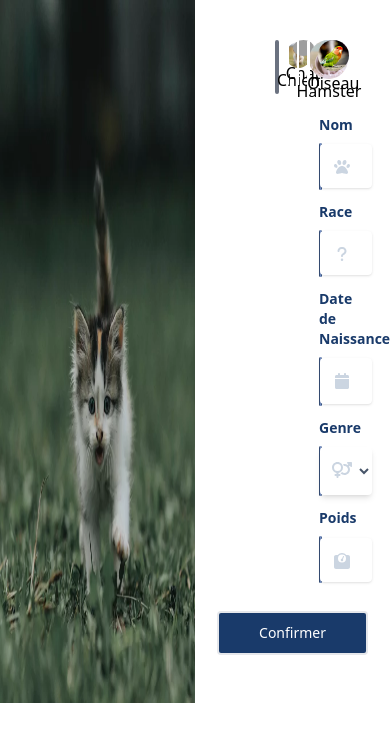
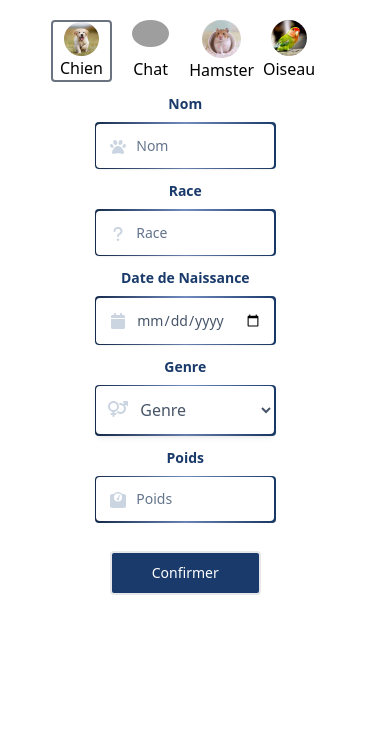
Before and after one commit to safa-abidi/petcare_front, an Angular app: page / in a window 390 px wide. Shown: the top 742 px of the page. Built offline with nearby package versions, Linux system fonts and the light colour scheme; grey boxes are pictures that could not be loaded.

Commit message:
responsive image

```diff
--- a/src/app/add-pet/add-pet.component.css
+++ b/src/app/add-pet/add-pet.component.css
@@ -1,3 +1,25 @@
 .container-border {
   border: 2px solid #193A6A;
 }
+
+@media only screen and (max-width: 500px) {
+  .image {
+    display: none;
+  }
+}
+
+@media only screen and (max-width: 768px) {
+  .responsive-img {
+    display: none;
+  }
+
+  .centered-form {
+    display: flex;
+    justify-content: center;
+    align-items: center;
+    text-align: center;
+    min-height: 100vh;
+    width: 95vw;
+    padding: 10%;
+  }
+}
--- a/src/app/add-pet/add-pet.component.html
+++ b/src/app/add-pet/add-pet.component.html
@@ -1,11 +1,12 @@
 
-<div class="grid grid-cols-2">
+<div class="grid grid-cols-2 m-0">
 
-  <div>
-    <img style="height: 100%" src="/assets/images/cat1.png">
+  <div class="responsive-img">
+    <img style="height:102%; object-fit: cover;" src="/assets/images/cat1.png">
   </div>
 
-  <form class="h-full p-10" #addPetForm="ngForm">
+  <div class="centered-form">
+    <form class="h-full p-0 m-0" #addPetForm="ngForm">
       <div class="mb-2">
         <div class="grid grid-cols-4 gap-2 pl-10 pr-10">
           <div class="aspect-square bg-white grid place-items-center rounded hover:bg-gray-100 border-gray-500 border-2">
@@ -60,6 +61,8 @@
       {{addPetForm.name}}
 
     </form>
+  </div>
+
 
 
 </div>
```
Lines whose indentation alone changed are shown as unchanged.
